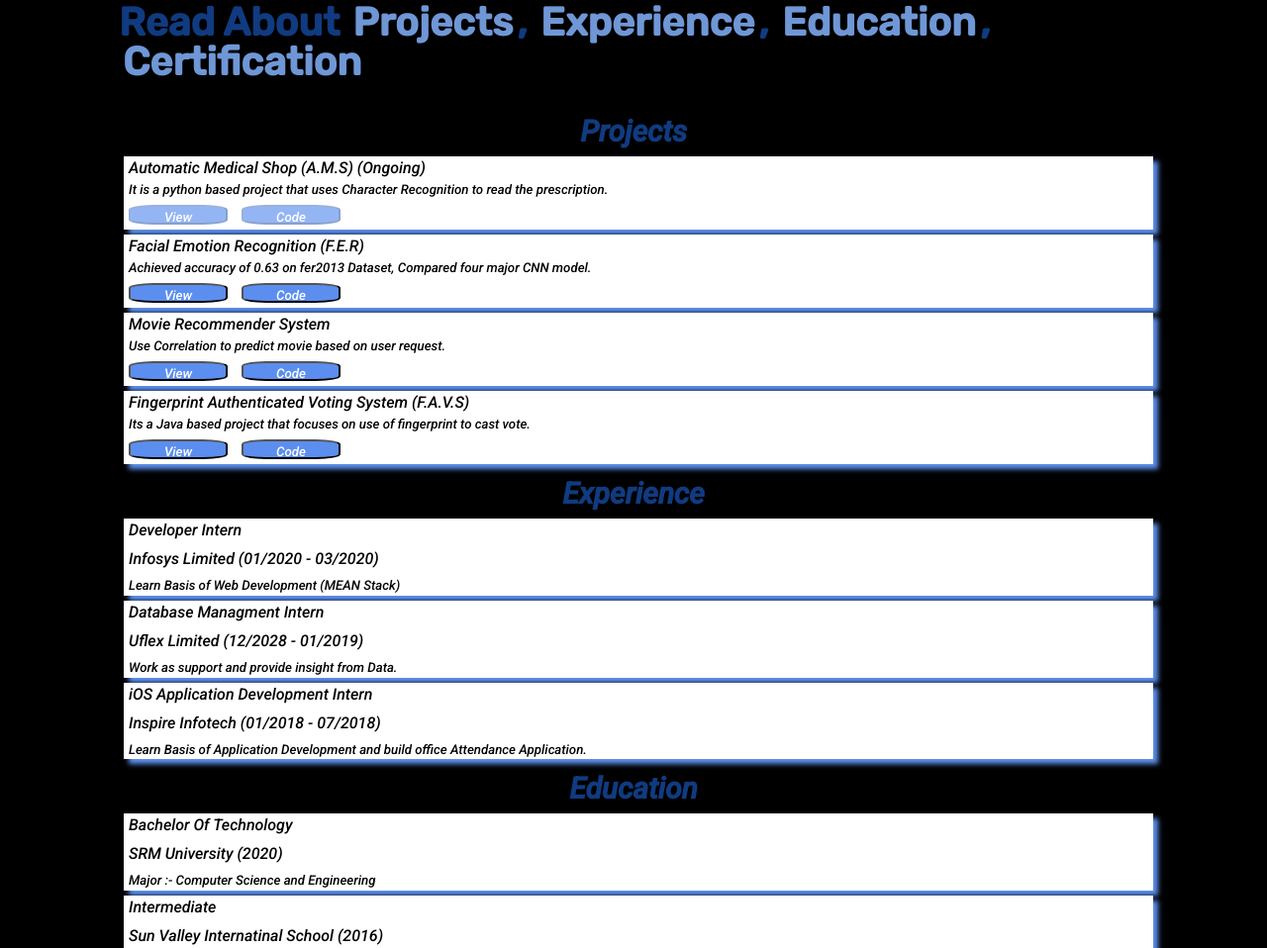
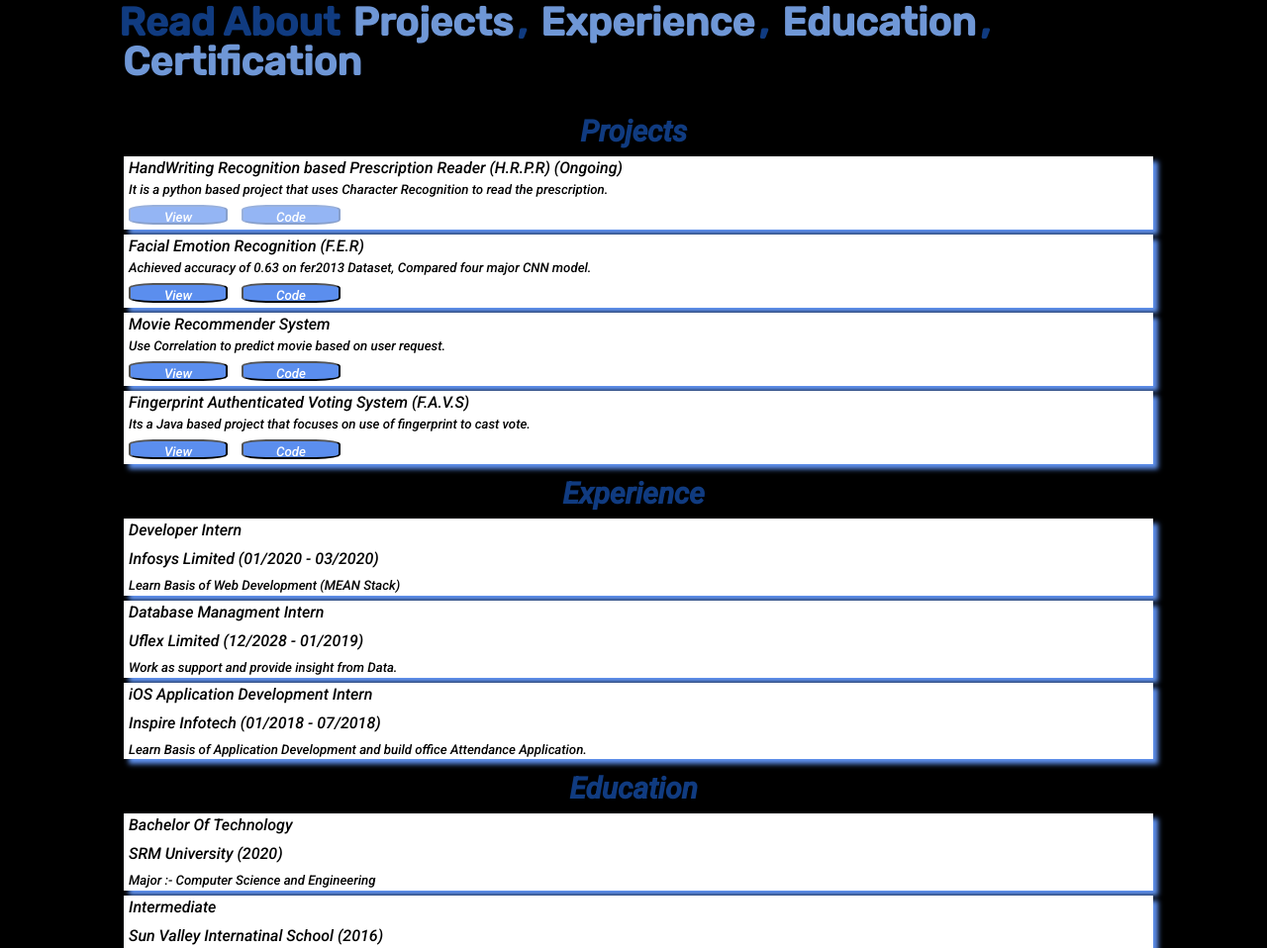
Before and after one commit to shubham7151/findme, a plain HTML site: page index.html in a window 1280 px wide. Shown: the part 1747-2705 px from the top of the page at 99% size. Drawn offline with Linux system fonts and the light colour scheme.

Commit message:
Update index.html

```diff
--- a/index.html
+++ b/index.html
@@ -142,7 +142,7 @@
                                 <!-- SMS -->
                                 <div class="project-list">
                                     <h4>
-                                        Automatic Medical Shop (A.M.S) (Ongoing)
+                                        HandWriting Recognition based Prescription Reader (H.R.P.R) (Ongoing)
                                     </h4>
                                     <h5>
                                         It is a python based project that uses Character Recognition to read the
```
